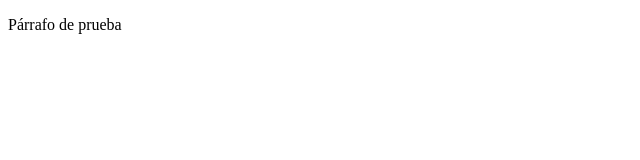
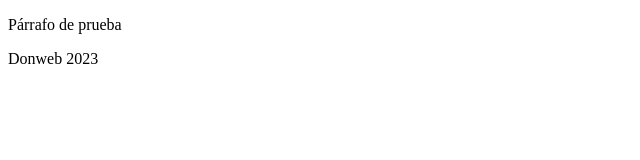
Before and after one commit to gacanepa/web, a plain HTML site: page index.html in a window 1280 px wide. Shown: the full height of the page, 0-640 px from the left. Drawn offline with Linux system fonts and the light colour scheme.

Commit message:
Update index.html

```diff
--- a/index.html
+++ b/index.html
@@ -6,5 +6,6 @@
   </head>
   <body>
     <p>Párrafo de prueba</p>
+    <p>Donweb 2023</p>
   </body>
 </html>
```
